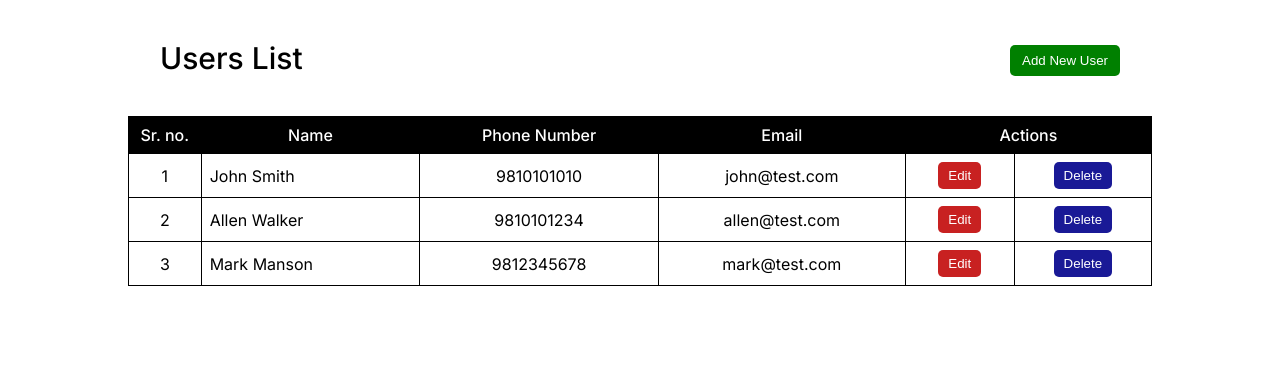
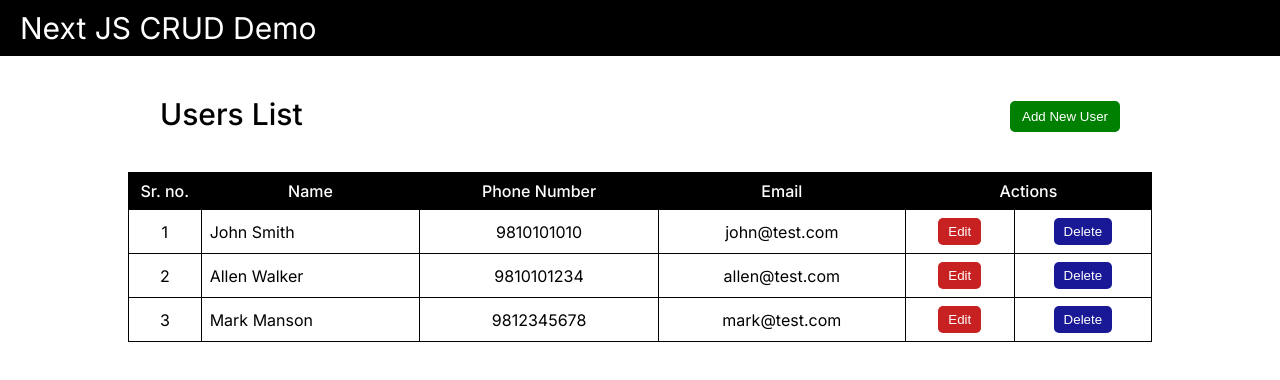
Before and after one commit to Shahrukh-elRed/next-js-crud-demo, a Next.js app: page / in a window 1280 px wide. Shown: the top 380 px of the page. Built offline with nearby package versions, Linux system fonts and the light colour scheme.

Commit message:
added common header for all pages using layout

```diff
--- a/src/app/layout.js
+++ b/src/app/layout.js
@@ -1,5 +1,6 @@
 import { Inter } from "next/font/google";
 import "./globals.css";
+import CommonHeader from "@/components/CommonHeader";
 
 const inter = Inter({ subsets: ["latin"] });
 
@@ -11,7 +12,10 @@ export const metadata = {
 export default function RootLayout({ children }) {
   return (
     <html lang="en">
-      <body className={inter.className}>{children}</body>
+      <body className={inter.className}>
+        <CommonHeader />
+        {children}
+      </body>
     </html>
   );
 }
--- /dev/null
+++ b/src/components/CommonHeader.js
@@ -0,0 +1,11 @@
+import style from "./commonheader.module.css";
+
+const CommonHeader = () => {
+  return (
+    <div className={style.headerContainer}>
+      <div className={style.headerText}>Next JS CRUD Demo</div>
+    </div>
+  );
+};
+
+export default CommonHeader;
--- /dev/null
+++ b/src/components/commonheader.module.css
@@ -0,0 +1,10 @@
+.headerContainer {
+  width: 100%;
+  background-color: black;
+}
+
+.headerText {
+  color: white;
+  font-size: 30px;
+  padding: 10px 20px;
+}
```
